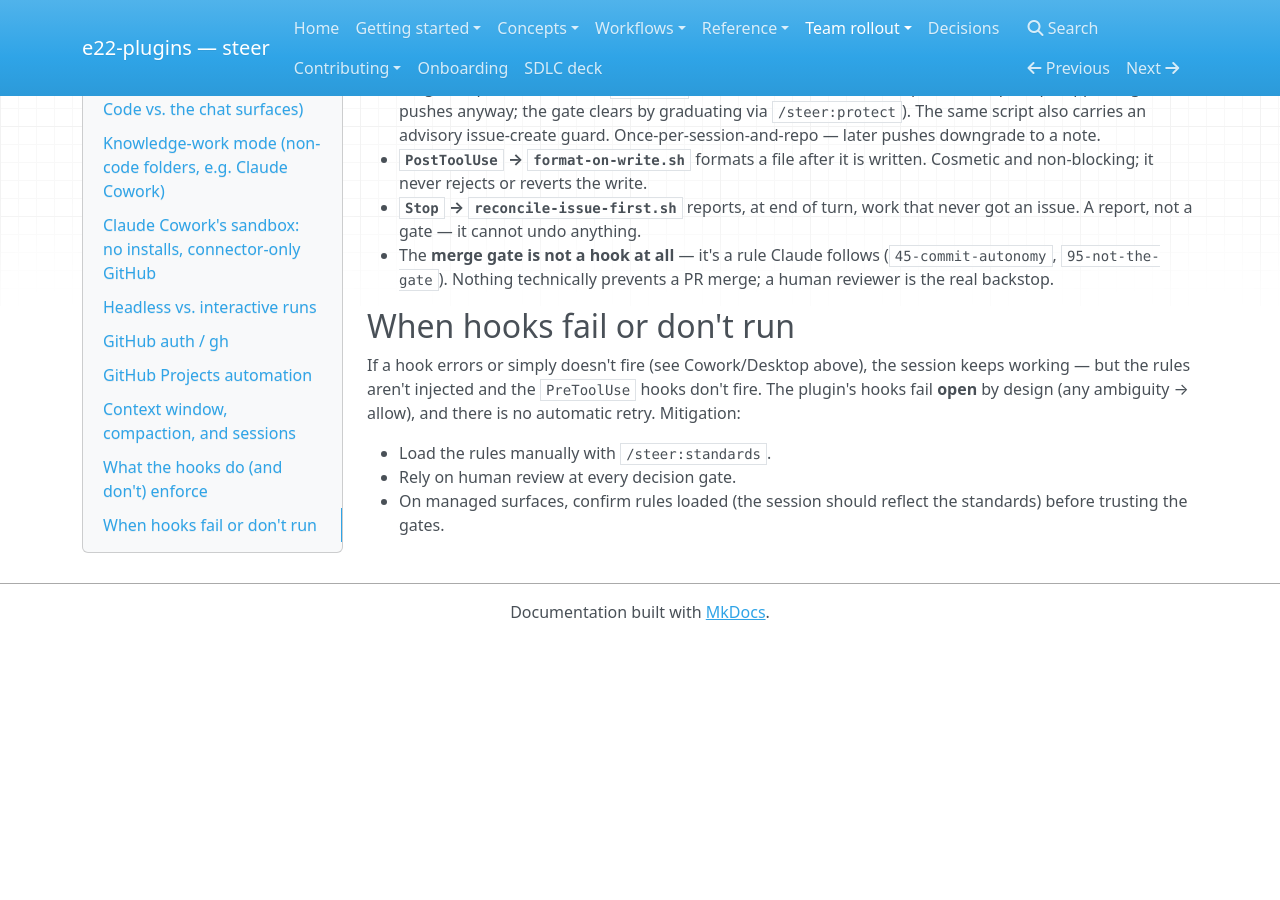
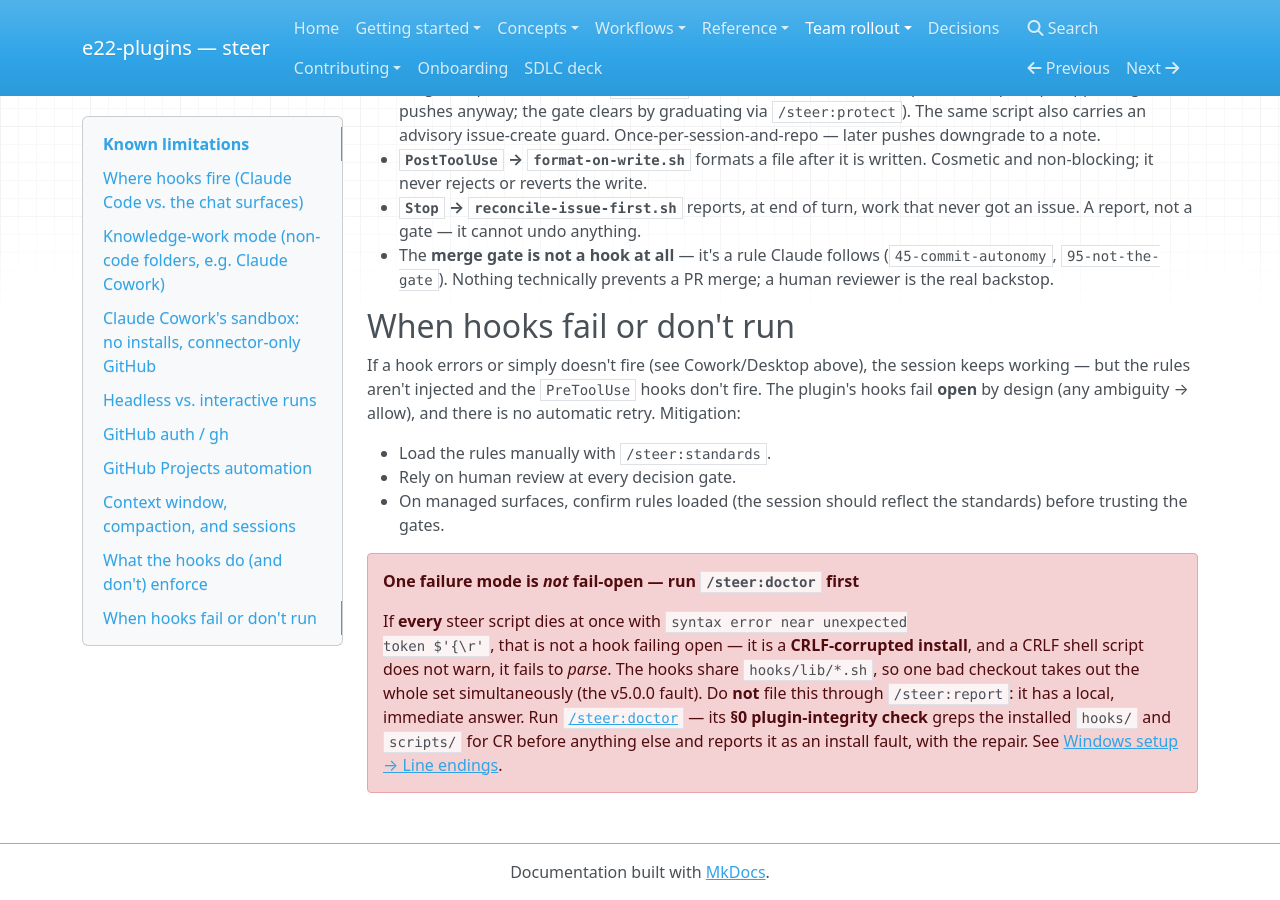
Before and after one commit to element22llc/e22-plugins, an MkDocs documentation site: the page built from docs/reference/known-limitations.md, in a window 1280 px wide and 900 px high, scrolled down 4920 px. Built offline with MkDocs 1.6.1, drawn with Linux system fonts in a browser that asks for light colours; nearby versions of some CDN libraries; before the commit the page ends 5560 px from its top, so only the background shows below that.

Commit message:
docs: route the CRLF/parse-failure symptom to doctor §0
The CRLF symptom — every hook broken at once, `syntax error near unexpected
token $'{\r'` — was documented on the setup and reference pages, but no
break-glass surface named it. They routed *generic* steer misbehavior to
/steer:report (which files a bug upstream) and never carved out the one symptom
with a local, immediate answer: doctor §0, which greps the installed hooks/ and
scripts/ for CR before anything else.

A user whose install is CRLF-mangled therefore filed an upstream bug about a
condition doctor diagnoses locally in one step.

Add the symptom row to docs/workflows/index.md and a danger admonition to
known-limitations' "When hooks fail or don't run" — where it also corrects a
wrong inference, since that section describes hooks failing OPEN and this one
does not. team-onboarding.md already carried the bullet and needed no change.

Closes #449

Co-Authored-By: Claude Opus 5 (1M context) <noreply@anthropic.com>

```diff
--- a/docs/reference/known-limitations.md
+++ b/docs/reference/known-limitations.md
@@ -276,3 +276,15 @@ there is no automatic retry. Mitigation:
 - Rely on human review at every decision gate.
 - On managed surfaces, confirm rules loaded (the session should reflect the
   standards) before trusting the gates.
+
+!!! danger "One failure mode is *not* fail-open — run `/steer:doctor` first"
+    If **every** steer script dies at once with `syntax error near unexpected
+    token $'{\r'`, that is not a hook failing open — it is a **CRLF-corrupted
+    install**, and a CRLF shell script does not warn, it fails to *parse*. The
+    hooks share `hooks/lib/*.sh`, so one bad checkout takes out the whole set
+    simultaneously (the v5.0.0 fault). Do **not** file this through
+    `/steer:report`: it has a local, immediate answer. Run
+    [`/steer:doctor`](skills.md) — its **§0 plugin-integrity check** greps the
+    installed `hooks/` and `scripts/` for CR before anything else and reports it
+    as an install fault, with the repair. See
+    [Windows setup → Line endings](../getting-started/windows-setup.md#line-endings).
```
Also changed, not shown: docs/workflows/index.md (+1 -0 lines).
